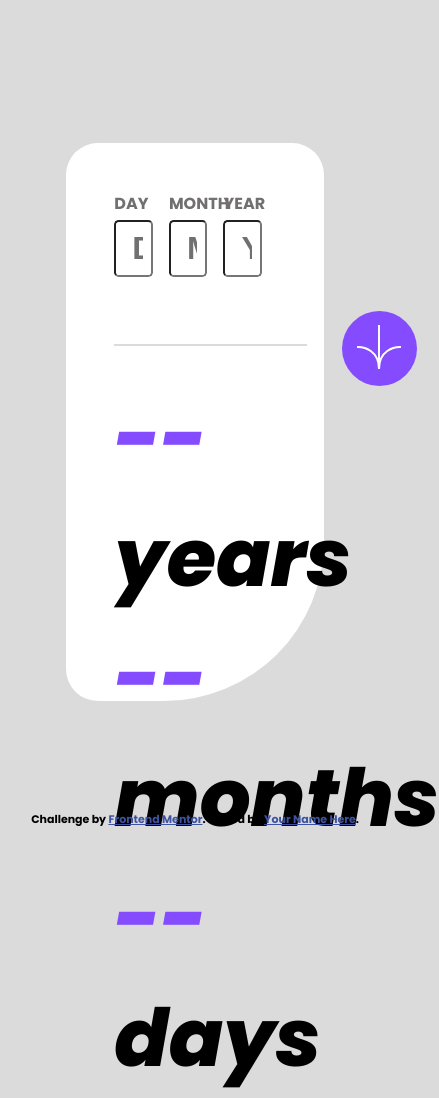
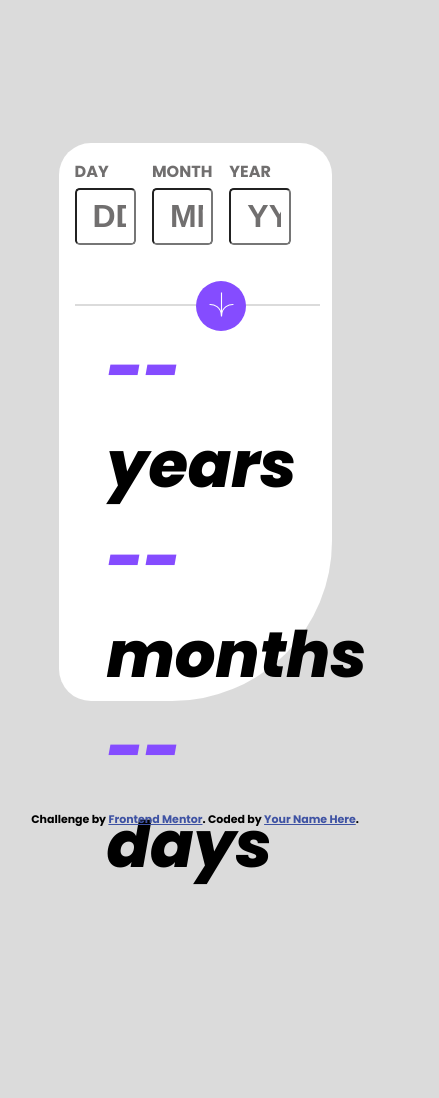
Before and after one commit to rdpinkst/age-calculator-app-main, a plain HTML site: page index.html in a window 390 px wide. Shown: the whole page, 439 px wide, since content can reach past the window. After the commit the page ends 892 px from the top, so only its background shows below. Drawn offline with Linux system fonts and the light colour scheme.

Commit message:
Worked on responsive design and added some break points.  Not perfect.

```diff
--- a/styles.css
+++ b/styles.css
@@ -117,6 +117,71 @@ small {
     color:hsl(0, 100%, 67%);
 }
 
+@media (max-width: 992px) {
+    .calc-card {
+        width: 70%;
+    }
+
+    form {
+        margin:3rem;
+        width: 80%;
+        padding-bottom: 2.5rem;
+    }
+    input {
+        font-size: 32px;
+    }
+    input::placeholder {
+        font-size: 32px;
+    }
+    .input-group {
+        width: 25%;
+    }
+    section p {
+        font-size: 5rem;
+    }
+    section {
+        margin: 0 3rem 3rem 3rem;
+    }
+    button {
+        height: 75px;
+        width: 75px;
+    }
+    .btn {
+        position: relative;
+        top: 96%;
+        left: 5%;
+        display: flex;
+    }
+    img {
+        height: 50%;
+        width: 50%;
+    }
+}
+
+@media (max-width:768px) {
+    form {
+        margin:1rem;
+        width: 90%;
+        padding-bottom: 2.5rem;
+    }
+    section p {
+        font-size: 4rem;
+    }
+
+button {
+    height: 50px;
+    width: 50px;
+}
+.btn {
+    position: relative;
+    top: 90%;
+    left: -45%;
+    display: flex;
+}
+}
+
+
+
 @media (max-width: 375px) {
     .calc-card {
         width: 90%;
```
